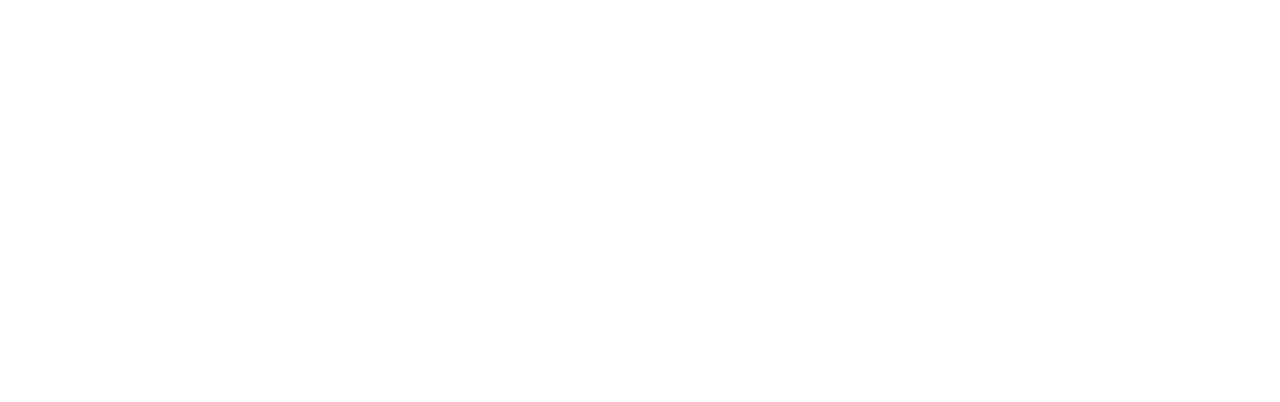
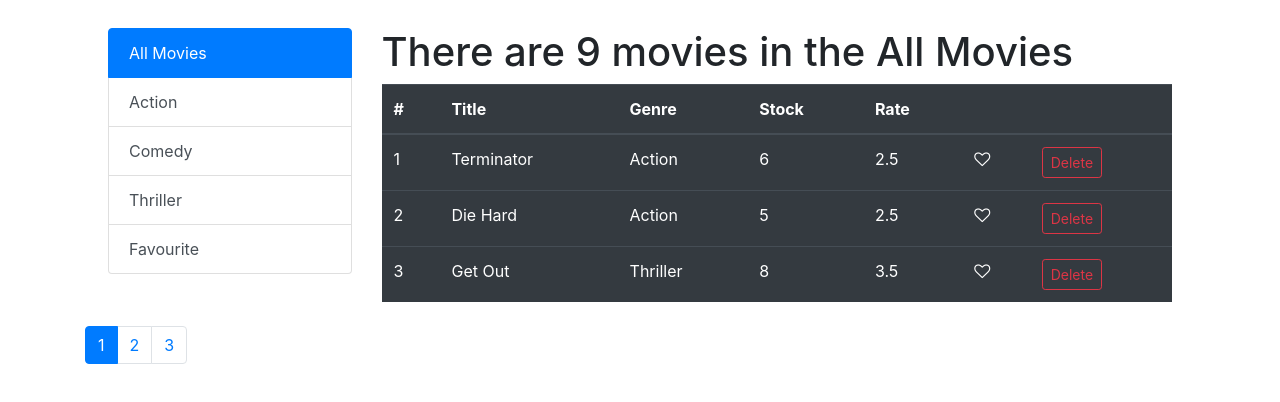
Before and after one commit to Fadyhalfawy98/movies-website, a React (Create React App) app: page / in a window 1280 px wide. Shown: the top 402 px of the page. Built offline with nearby package versions, Linux system fonts and the light colour scheme.

Commit message:
Update movie component with (list group, pagination, like) components.

```diff
--- a/src/components/movies.jsx
+++ b/src/components/movies.jsx
@@ -1,10 +1,122 @@
 import {Component} from "react";
+import {genres, getGenres} from "../services/fakeGenreService";
+import {getMovies} from "../services/fakeMovieService";
+import {Like} from "./like";
+import {ListGroup} from "./listGroup";
+import Pagination from "./pagination";
+import {getPageData} from "../functionsJS/getPageData";
 
 export default class Movies extends Component {
     state = {
+        movies: [],
+        genres: [],
+        selectedGenre: genres[0],
+        pageSize: 3,
+        currentPage: 1
+    };
 
+    componentDidMount() {
+        this.setState({movies: getMovies(), genres: getGenres()})
     }
+
     render() {
-        return(null);
+        const {movies: allMovies, genres, selectedGenre, pageSize, currentPage} = this.state;
+
+        const {length, data} = getPageData(allMovies, selectedGenre, pageSize, currentPage);
+
+        return(
+
+            <div>
+                <div className={"row m-2"}>
+
+                    <div className={"col-lg-3"}>
+
+                        <ListGroup
+                            genres={genres}
+                            selectedGenre={selectedGenre}
+                            onSelectedGenre={this.handleSelectedGenre}
+                        />
+
+                    </div>
+
+                    <div className="col">
+
+                    <h1>There are {length} movies in the {selectedGenre.name}</h1>
+
+                    <table className="table table-dark">
+
+                        <thead>
+                        <tr>
+                            <th>#</th>
+                            <th>Title</th>
+                            <th>Genre</th>
+                            <th>Stock</th>
+                            <th>Rate</th>
+                            <th></th>
+                            <th></th>
+                        </tr>
+                        </thead>
+
+                        <tbody>
+                        {data.map((movie, index) => (
+                            <tr key={movie._id}>
+                                <td>{index + 1}</td>
+                                <td>{movie.title}</td>
+                                <td>{movie.genre.name}</td>
+                                <td>{movie.numberInStock}</td>
+                                <td>{movie.dailyRentalRate}</td>
+
+                                <td>{<Like
+                                    onLike={this.handleLike}
+                                    movie={movie}
+                                />}</td>
+
+                                <td><button
+                                    onClick={() => this.handleDelete(movie)}
+                                    className={"btn btn-outline-danger btn-sm"}>
+                                    Delete
+                                </button></td>
+                            </tr>
+                        ))}
+
+                        </tbody>
+
+                    </table>
+                 </div>
+
+                </div>
+
+                <Pagination
+                    pageSize={pageSize}
+                    length={length}
+                    currentPage={currentPage}
+                    onPageChange={this.handlePageChange}
+                />
+
+            </div>
+
+        );
     };
+
+    handleLike = movie => {
+        const movies = [...this.state.movies];
+        const index = movies.indexOf(movie);
+        movies[index] = {...movies[index]};
+        movies[index].liked = !movies[index].liked;
+        this.setState({ movies });
+    }
+
+    handleDelete = movie => {
+        const movies = this.state.movies.filter(m => m._id !== movie._id);
+        this.setState({movies});
+    }
+
+    handleSelectedGenre = genre => {
+        this.setState({ selectedGenre: genre, currentPage: 1});
+    };
+
+    handlePageChange = page => {
+        this.setState({ currentPage: page});
+    };
+
 }
```
